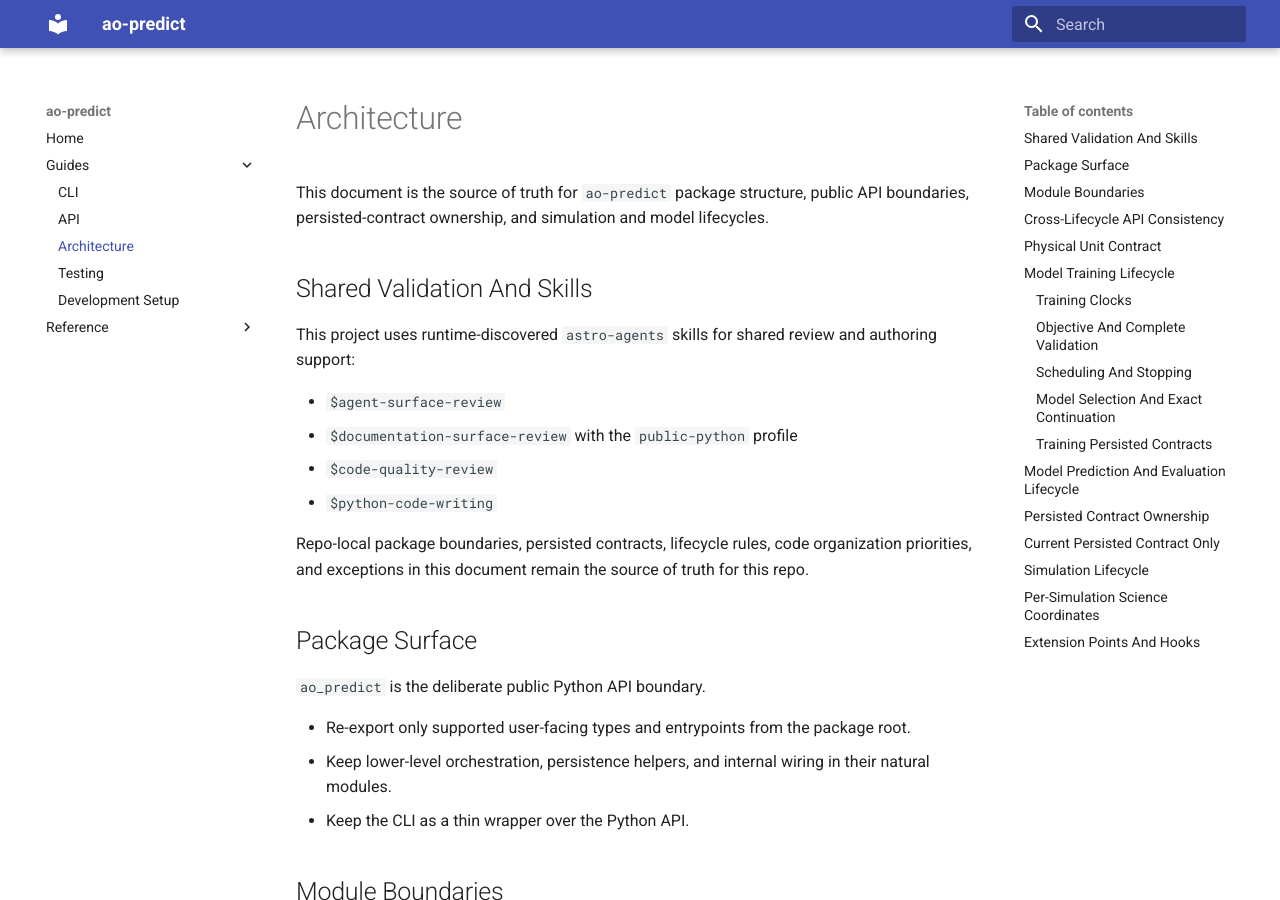
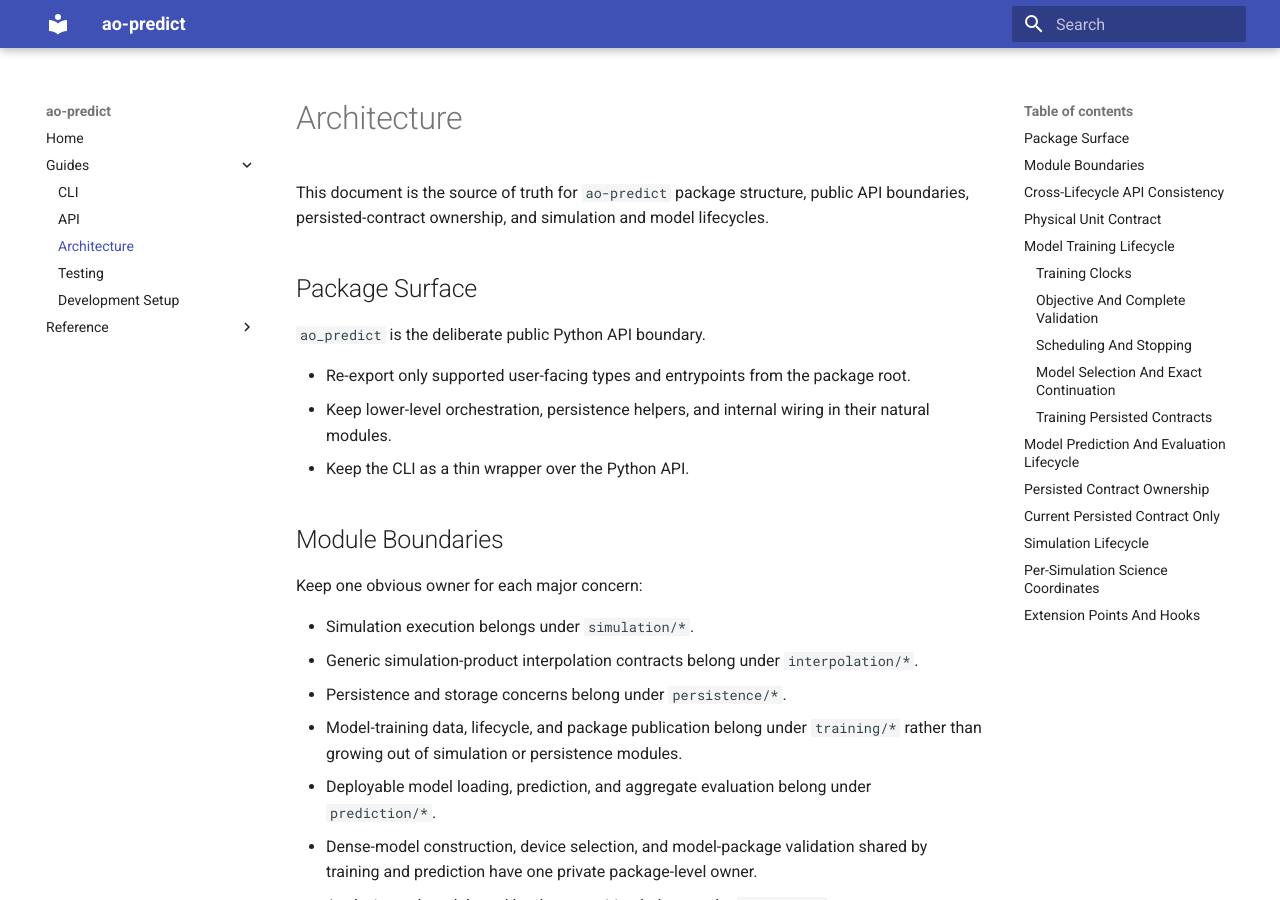
Before and after one commit to nvnunes/ao-predict, an MkDocs documentation site: the page built from docs/architecture.md, in a window 1280 px wide and 900 px high. Built offline with MkDocs 1.6.1 and Material for MkDocs 9.7.7, drawn with Linux system fonts in a browser that asks for light colours.

Commit message:
Remove automatic agent review routing

```diff
--- a/docs/architecture.md
+++ b/docs/architecture.md
@@ -2,19 +2,6 @@
 
 This document is the source of truth for `ao-predict` package structure, public API
 boundaries, persisted-contract ownership, and simulation and model lifecycles.
-
-## Shared Validation And Skills
-
-This project uses runtime-discovered `astro-agents` skills for shared review and authoring support:
-
-- `$agent-surface-review`
-- `$documentation-surface-review` with the `public-python` profile
-- `$code-quality-review`
-- `$python-code-writing`
-
-Repo-local package boundaries, persisted contracts, lifecycle rules, code
-organization priorities, and exceptions in this document remain the source of
-truth for this repo.
 
 ## Package Surface
 
```
Also changed, not shown: AGENTS.md (+0 -5 lines), docs/testing.md (+0 -11 lines).
